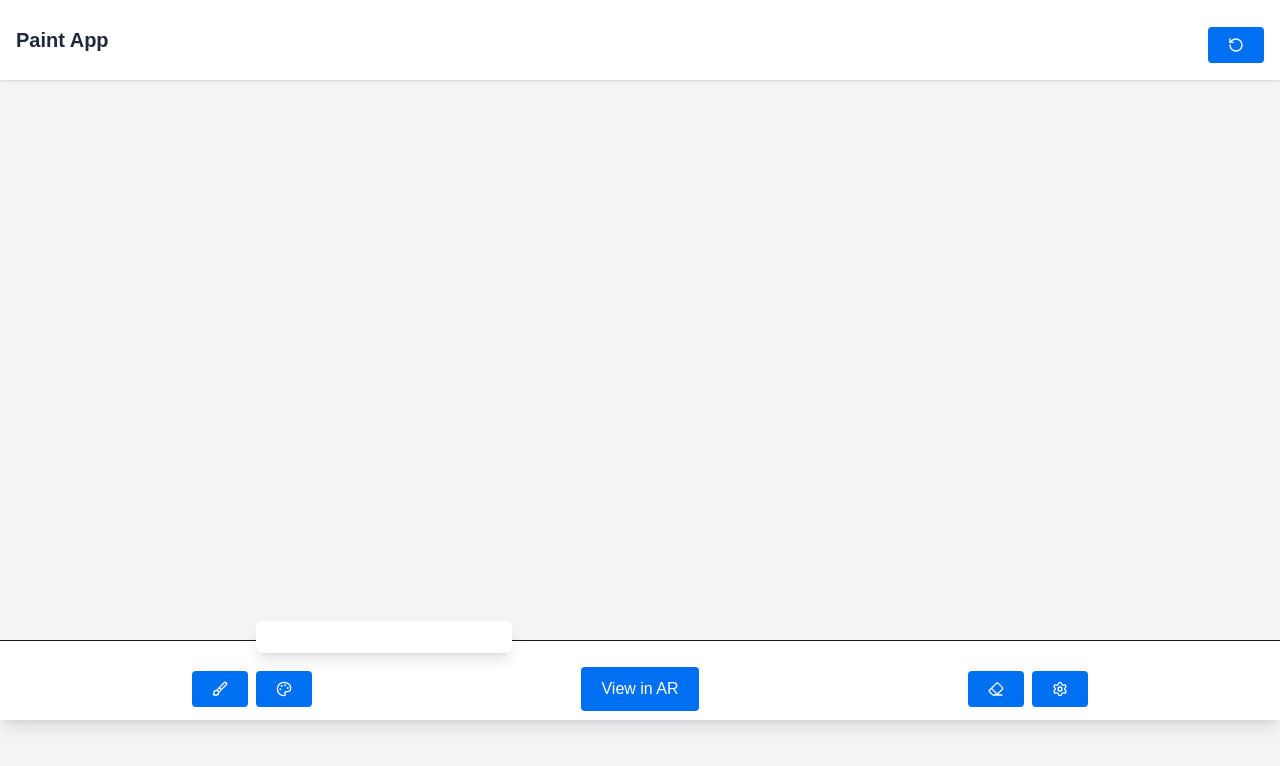
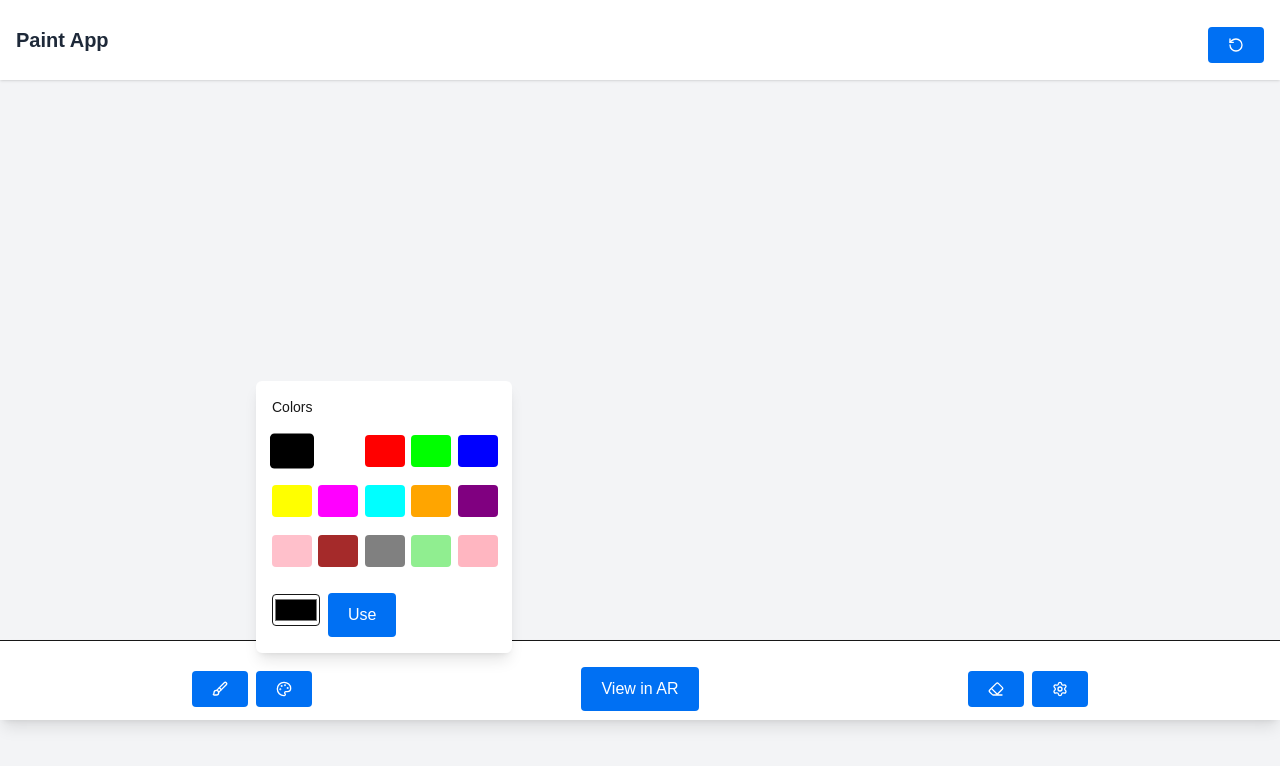
Before and after one commit to chirahbhal312/fingerdrawer-nextjs, a Next.js app: page /PaperToAR in a window 1280 px wide. Both pictures are taken after a click on the button 284 px from the left and 689 px from the top of the page. Shown: the top 766 px of the page. Built offline with nearby package versions, Linux system fonts and the light colour scheme.

Commit message:
button colors

```diff
--- a/src/app/PaperToAR/page.jsx
+++ b/src/app/PaperToAR/page.jsx
@@ -63,7 +63,6 @@ export default function PaintingApp() {
     ctx.beginPath();
     ctx.moveTo(x, y);
     setIsDrawing(true);
-    console.log('Start drawing, tool:', tool);
   };
 
   const draw = (e) => {
@@ -79,10 +78,7 @@ export default function PaintingApp() {
     ctx.stroke();
   };
 
-  const stopDrawing = () => {
-    setIsDrawing(false);
-    console.log('Stop drawing');
-  };
+  const stopDrawing = () => setIsDrawing(false);
 
   const clearCanvas = () => {
     const ctx = canvasRef.current?.getContext('2d');
@@ -110,7 +106,10 @@ export default function PaintingApp() {
     <div className="h-screen flex flex-col bg-gray-100 overflow-hidden">
       <div className="h-[10vh] bg-white shadow-sm p-4 flex items-center justify-between">
         <h1 className="text-xl font-bold text-gray-800">Paint App</h1>
-        <button className="p-2 rounded border hover:bg-gray-100" onClick={clearCanvas}>
+        <button
+          className="px-3 py-2 rounded bg-blue-500 text-white hover:bg-blue-600 active:bg-green-700"
+          onClick={clearCanvas}
+        >
           <RotateCcw className="w-4 h-4" />
         </button>
       </div>
@@ -131,62 +130,90 @@ export default function PaintingApp() {
 
       <div className="h-[10vh] bg-white border-t shadow-lg p-4">
         <div className="flex items-center justify-between max-w-4xl mx-auto w-full">
+          {/* Left */}
           <div className="flex items-center gap-2">
             <button
-              className={`p-2 rounded ${tool === 'brush' ? 'bg-blue-500 text-white' : 'border hover:bg-gray-100'}`}
+              className={`p-2 rounded text-white ${tool === 'brush' ? 'bg-green-600' : 'bg-blue-500'} hover:opacity-90 active:bg-green-700`}
               onClick={() => setTool('brush')}
             >
               <Brush className="w-4 h-4" />
             </button>
+
             <div className="relative" id="color-popover">
-              <button className="p-2 rounded border hover:bg-gray-100" onClick={() => setShowColorPopover(v => !v)}>
+              <button
+                className={`p-2 rounded text-white ${showColorPopover ? 'bg-green-600' : 'bg-blue-500'} hover:opacity-90 active:bg-green-700`}
+                onClick={() => setShowColorPopover(!showColorPopover)}
+              >
                 <Palette className="w-4 h-4" />
               </button>
               {showColorPopover && (
                 <div className="absolute left-0 bottom-full mb-2 bg-white rounded-md shadow-lg p-4 z-10 w-64">
-                  {/* Color picker content */}
+                  <label className="text-sm font-medium mb-2 block">Colors</label>
+                  <div className="grid grid-cols-5 gap-2">
+                    {defaultColors.map((color) => (
+                      <button
+                        key={color}
+                        className={`w-8 h-8 rounded border-2 ${brushColor === color ? 'border-black scale-110' : 'border-gray-300'}`}
+                        style={{ backgroundColor: color }}
+                        onClick={() => setBrushColor(color)}
+                      />
+                    ))}
+                  </div>
+                  <div className="mt-4 flex gap-2 items-center">
+                    <input
+                      type="color"
+                      value={customColor}
+                      onChange={(e) => setCustomColor(e.target.value)}
+                      className="w-12 h-8 border rounded"
+                    />
+                    <button className="px-3 py-1 bg-blue-500 text-white rounded" onClick={() => setBrushColor(customColor)}>
+                      Use
+                    </button>
+                  </div>
                 </div>
               )}
             </div>
           </div>
 
+          {/* Center */}
           <button
-            className="bg-green-500 hover:bg-green-600 text-white px-4 py-2 rounded"
+            className="bg-blue-500 hover:opacity-90 active:bg-green-700 text-white px-4 py-2 rounded"
             onClick={saveAndRedirect}
           >
             View in AR
           </button>
 
+          {/* Right */}
           <div className="flex items-center gap-2">
             <button
-              className={`p-2 rounded ${tool === 'eraser' ? 'bg-blue-500 text-white' : 'border hover:bg-gray-100'}`}
+              className={`p-2 rounded text-white ${tool === 'eraser' ? 'bg-green-600' : 'bg-blue-500'} hover:opacity-90 active:bg-green-700`}
               onClick={() => setTool('eraser')}
             >
               <Eraser className="w-4 h-4" />
             </button>
+
             <div className="relative" id="settings-popover">
               <button
-                className="p-2 rounded border hover:bg-gray-100"
-                onClick={() => setShowSettingsPopover(v => !v)}
+                className={`p-2 rounded text-white ${showSettingsPopover ? 'bg-green-600' : 'bg-blue-500'} hover:opacity-90 active:bg-green-700`}
+                onClick={() => setShowSettingsPopover(!showSettingsPopover)}
               >
                 <Settings className="w-4 h-4" />
               </button>
               {showSettingsPopover && (
                 <div className="absolute right-0 top-full mt-2 bg-white rounded-md shadow-lg p-4 z-10 w-64">
-                  <label className="text-sm block mb-2">Brush Size: {brushSize}px</label>
+                  <label className="text-sm font-medium mb-2 block">Brush Size: {brushSize}px</label>
                   <input
                     type="range"
                     min="1"
                     max="50"
                     value={brushSize}
-                    onChange={e => setBrushSize(+e.target.value)}
+                    onChange={(e) => setBrushSize(parseInt(e.target.value))}
                     className="w-full"
                   />
                 </div>
               )}
             </div>
           </div>
-
         </div>
       </div>
     </div>
```
